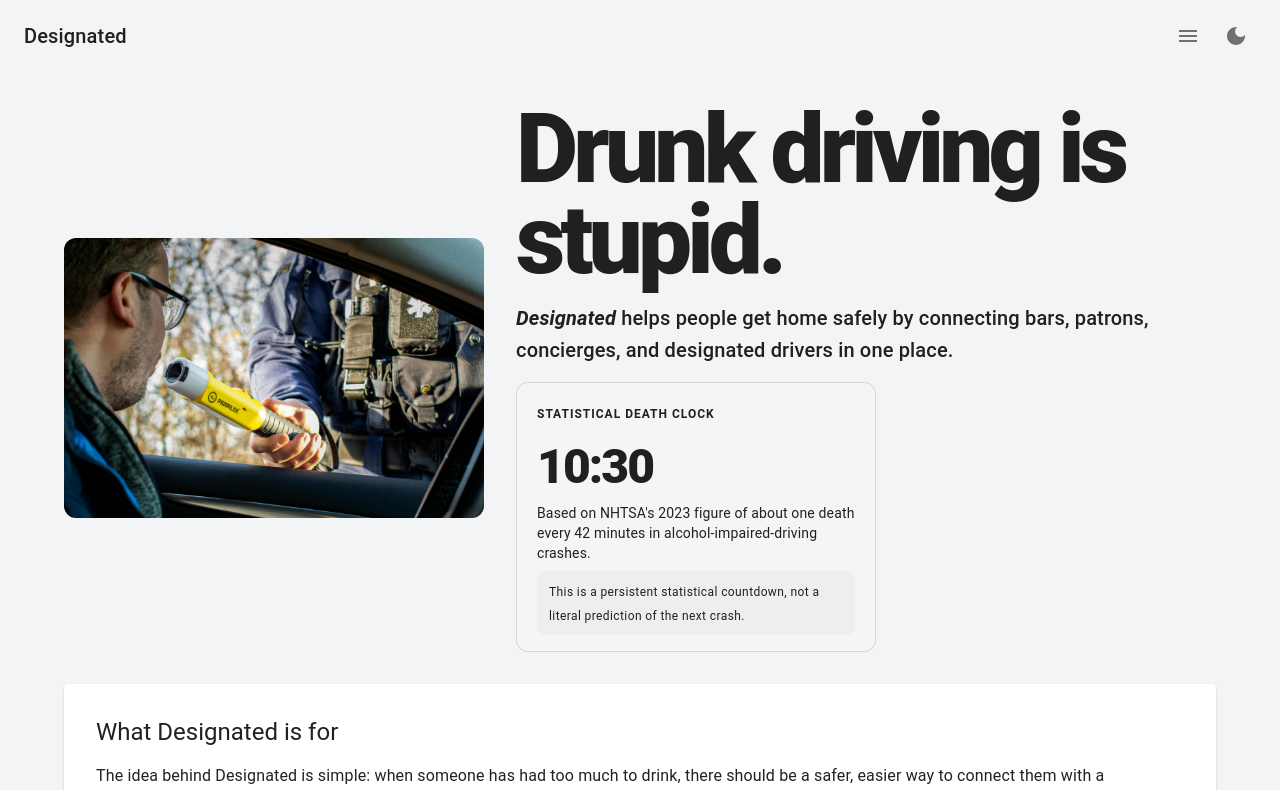
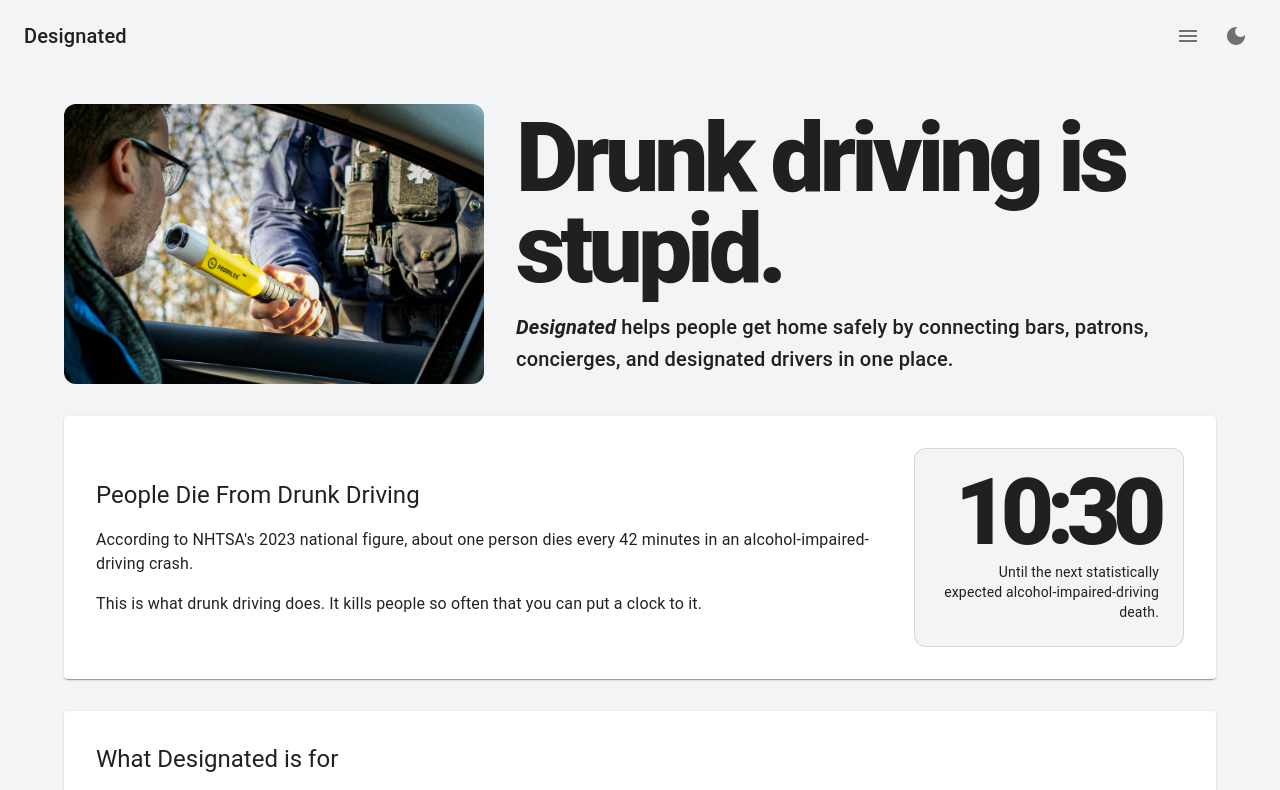
Before and after one commit to matthewlovestocode/designated, a Next.js app in the folder apps/web/: page / in a window 1280 px wide. Shown: the top 790 px of the page. Built offline with nearby package versions, Linux system fonts and the light colour scheme; what @mui/material-nextjs would draw is missing.

Commit message:
Refine death clock section

```diff
--- a/apps/web/app/components/death-clock.tsx
+++ b/apps/web/app/components/death-clock.tsx
@@ -1,8 +1,6 @@
 "use client";
 
 import { useEffect, useState } from "react";
-import Box from "@mui/material/Box";
-import Paper from "@mui/material/Paper";
 import Stack from "@mui/material/Stack";
 import Typography from "@mui/material/Typography";
 
@@ -38,41 +36,49 @@
   }, []);
 
   return (
-    <Paper
-      sx={(theme) => ({
-        bgcolor: theme.palette.mode === "dark" ? "grey.900" : "grey.100",
-        borderRadius: 3,
-        maxWidth: 360,
-        px: 2.5,
-        py: 2
-      })}
-      variant="outlined"
+    <Stack
+      spacing={1}
+      sx={{
+        alignItems: {
+          xs: "flex-start",
+          md: "flex-end"
+        },
+        width: "fit-content"
+      }}
     >
-      <Stack spacing={1}>
-        <Typography sx={{ fontWeight: 700 }} variant="overline">
-          Statistical death clock
-        </Typography>
-        <Typography sx={{ fontWeight: 800, letterSpacing: "-0.04em" }} variant="h3">
-          {formatRemaining(remainingMs)}
-        </Typography>
-        <Typography color="text.secondary" variant="body2">
-          Based on NHTSA&apos;s 2023 figure of about one death every 42 minutes in
-          alcohol-impaired-driving crashes.
-        </Typography>
-        <Box
-          sx={(theme) => ({
-            bgcolor: theme.palette.mode === "dark" ? "grey.800" : "grey.200",
-            borderRadius: 2,
-            px: 1.5,
-            py: 1
-          })}
-        >
-          <Typography color="text.secondary" variant="caption">
-            This is a persistent statistical countdown, not a literal prediction
-            of the next crash.
-          </Typography>
-        </Box>
-      </Stack>
-    </Paper>
+      <Typography
+        sx={{
+          fontSize: {
+            xs: "3.75rem",
+            sm: "5rem",
+            md: "5.75rem"
+          },
+          fontVariantNumeric: "tabular-nums",
+          fontWeight: 800,
+          letterSpacing: "-0.08em",
+          lineHeight: 0.88,
+          textAlign: {
+            xs: "left",
+            md: "right"
+          },
+          whiteSpace: "nowrap"
+        }}
+      >
+        {formatRemaining(remainingMs)}
+      </Typography>
+      <Typography
+        color="text.secondary"
+        sx={{
+          maxWidth: 220,
+          textAlign: {
+            xs: "left",
+            md: "right"
+          }
+        }}
+        variant="body2"
+      >
+        Until the next statistically expected alcohol-impaired-driving death.
+      </Typography>
+    </Stack>
   );
 }
--- a/apps/web/app/page.tsx
+++ b/apps/web/app/page.tsx
@@ -68,9 +68,61 @@
               helps people get home safely by connecting bars, patrons,
               concierges, and designated drivers in one place.
             </Typography>
-            <DeathClock />
           </Stack>
         </Box>
+        <Paper sx={{ p: 4 }}>
+          <Box
+            sx={{
+              alignItems: {
+                xs: "flex-start",
+                md: "center"
+              },
+              display: "grid",
+              gap: 4,
+              gridTemplateColumns: {
+                xs: "1fr",
+                md: "minmax(0, 1fr) auto"
+              }
+            }}
+          >
+            <Stack spacing={2}>
+              <Typography variant="h5">People Die From Drunk Driving</Typography>
+              <Typography color="text.secondary">
+                According to NHTSA&apos;s 2023 national figure, about one person dies
+                every 42 minutes in an alcohol-impaired-driving crash.
+              </Typography>
+              <Typography>
+                This is what drunk driving does. It kills people so often that
+                you can put a clock to it.
+              </Typography>
+            </Stack>
+            <Box
+              sx={{
+                bgcolor: "background.default",
+                border: "1px solid",
+                borderColor: "divider",
+                borderRadius: 3,
+                justifySelf: {
+                  md: "end"
+                },
+                px: {
+                  xs: 2.5,
+                  sm: 3
+                },
+                py: {
+                  xs: 2.5,
+                  sm: 3
+                },
+                width: {
+                  xs: "100%",
+                  md: "auto"
+                }
+              }}
+            >
+              <DeathClock />
+            </Box>
+          </Box>
+        </Paper>
         <Paper sx={{ p: 4 }}>
           <Stack spacing={4}>
             <Stack spacing={2}>
```
Also changed, not shown: 4 other files (tests, documents, lock files or other folders).
